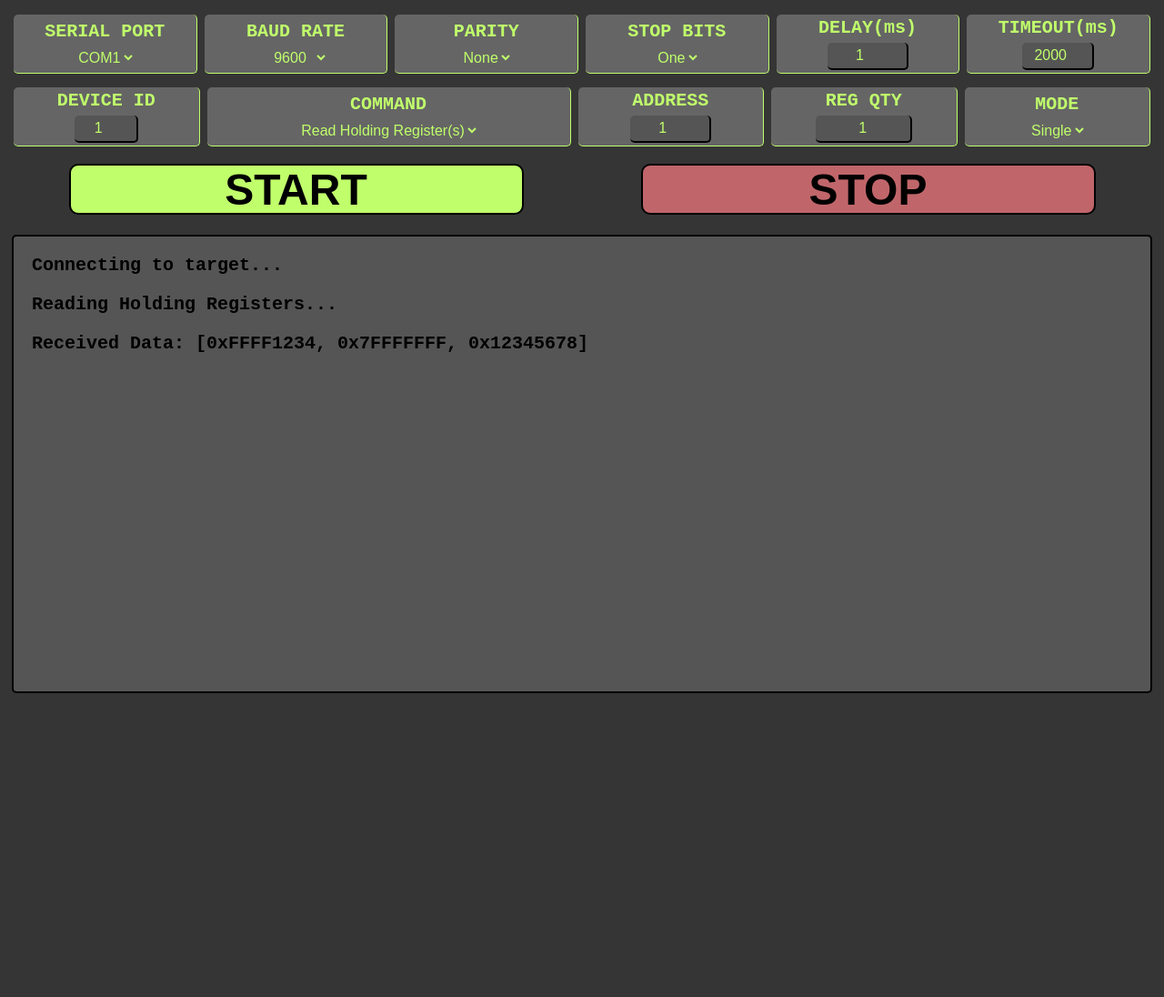
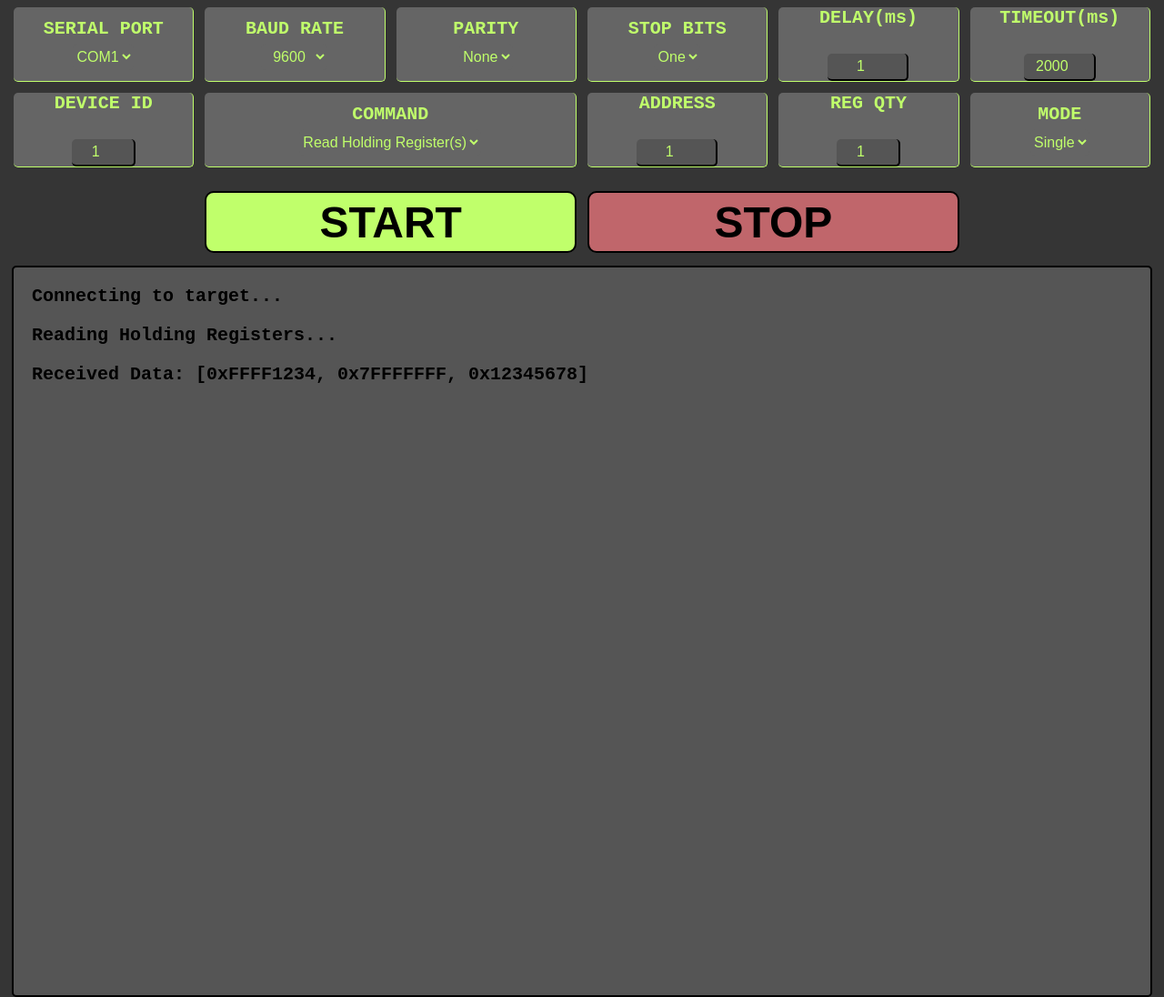
Before and after one commit to bkdyer23/modBusJs, a plain HTML site: page index.html in a window 1280 px wide. Shown: the whole page at 91% size. Before the commit the page ends 800 px from the top, so only its background shows below. Drawn offline with Linux system fonts and the light colour scheme.

Commit message:
Updated HTML classes to have more structured naming and implemented CSS Grid

```diff
--- a/index.html
+++ b/index.html
@@ -9,21 +9,21 @@
 </head>
 <body>
     <div class =  "settings-container">
-        <div class =  "dropdown">
+        <div class =  "setting dropdown">
             <label for="serial-port">SERIAL PORT</label>
             <select name="serial-port" id="serial-port">
                 <option value="COM1">COM1</option>
                 <option value="COM2">COM2</option>
             </select>
         </div>
-        <div class = "dropdown">
+        <div class = "setting dropdown">
             <label for="baudrate">BAUD RATE</label>
             <select name="baudrate" id="baudrate">
                 <option value="9600">9600</option>
                 <option value="115200">115200</option>
             </select>
         </div>
-        <div class = "dropdown">
+        <div class = "setting dropdown">
             <label for="parity">PARITY</label>
             <select name="parity" id="parity">
                 <option value="none">None</option>
@@ -31,37 +31,34 @@
                 <option value="odd">Odd</option>
             </select>
         </div>
-        <div class = "dropdown">
+        <div class = "setting dropdown">
             <label for="stop-bits">STOP BITS</label>
             <select name="stop-bits" id="stop-bits">
                 <option value="One">One</option>
                 <option value="Two">Two</option>
             </select>
         </div>
-        <div class = "form-entry">
-            <form action="index.html" target="_self">
+        <div class = "setting entry">
+            <!-- <form action="index.html" target="_self"> -->
                 <label for="delay">DELAY(ms)</label><br>
                 <input type="number" id="delay" name="delay" min ="0" max = "60000" value = "1" required>
-            </form>
+            <!-- </form> -->
 
         </div>
-        <div class = "form-entry">
-            <form action="index.html" target="_self">
+        <div class = "setting entry">
+            <!-- <form action="index.html" target="_self"> -->
                 <label for="timeout">TIMEOUT(ms)</label><br>
                 <input type="number" id="timeout" name="timeout" min="1000" max = "5000" value="2000" required>
-            </form>
+            <!-- </form> -->
         </div>
-    </div>
-
-    <div class =  "settings-container">
-        <div class = "form-entry">
-            <form action="index.html" target="_self">
+        <div class = "setting entry">
+            <!-- <form action="index.html" target="_self"> -->
                 <label for="device-id">DEVICE ID</label><br>
                 <input type="number" id="device-id" name="device-id" min ="0" max = "247" value = "1" required>
-            </form>
+            <!-- </form> -->
         </div>
 
-        <div class =  "dropdown command">
+        <div class =  "setting dropdown command">
             <label for="command">COMMAND</label>
             <select name="command" id="command">
                 <option value="read-holding-regs">Read Holding Register(s)</option>
@@ -69,30 +66,28 @@
             </select>
         </div>
 
-        <div class = "form-entry">
-            <form action="index.html" target="_self">
+        <div class = "setting entry">
+            <!-- <form action="index.html" target="_self"> -->
                 <label for="starting-address">ADDRESS</label><br>
                 <input type="number" id="starting-address" name="starting-address" min ="0" max = "65535" value = "1" required>
-            </form>
+            <!-- </form> -->
         </div>
-        <div class = "form-entry">
-            <form action="index.html" target="_self">
+        <div class = "setting entry">
+            <!-- <form action="index.html" target="_self"> -->
                 <label for="register-qty">REG QTY</label><br>
-                <input type="register-qty" id="register-qty" name="register-qty" min ="0" max = "125" value = "1" required>
-            </form>
+                <input type="number" id="register-qty" name="register-qty" min ="0" max = "125" value = "1" required>
+            <!-- </form> -->
         </div>
-        <div class = "dropdown">
+        <div class = "setting dropdown">
             <label for="mode">MODE</label>
             <select name="mode" id="mode">
                 <option value="single">Single</option>
                 <option value="scan">Scan</option>
             </select>
         </div>
-
-    </div>
-    <div class =  "settings-container">
         <button type="button" class="start-btn">START</button>
         <button type="button" class="stop-btn">STOP</button>
+
     </div>
     <div class = "output-terminal">
         <div class="output-data">
--- a/styles.css
+++ b/styles.css
@@ -4,56 +4,74 @@ body {
     background-color:  #656565;
     background-color: #353535;
     font-family:'Courier New', Courier, monospace;
+
 }
+
+/* configure grid template, 2x6 */
 .settings-container {
-    /* padding: 10px 0 10px 0;  */
-    display: flex;
-    justify-content: center;
-    align-items: center;
-    height: 80px;
-    gap: 8px;
+    display: grid;
+    grid-template-columns: repeat(6, 1fr);
+    grid-template-rows: repeat(3, 1fr);
+    align-content: center;
+    gap: 12px;
     max-width: 1250px;
     min-width: 750px;
     margin:0 auto;
 }
-.settings-container > * , .dropdown select, .form-entry input, .command {
+
+/* Style text, border, and background for each setting box */
+.setting, select, input {
     text-align: center;
     color: #656565;
     color: #c0ff6b;
     background-color: #d5d5d5;
     background-color: #c0ff6b;
     background-color: #656565;
-    border: 1px black;
     border: solid #c0ff6b;
+    border-radius: 5px;
     border-width:  0 1px 1px  0;
 }
 
-.settings-container > * {
+/* Style  */
+.setting, button{
     display: flex;
     flex-direction: column;
     justify-content: center;
-    gap: 8px;
-    max-width: 200px;
-    height: 70%;
-    flex: 1;
-    border-radius: 5px;
+    align-items: center;
     font-weight: bold;
     font-size: 1.25rem;
-    padding: 4px;
+    /* padding: 10px 0; */
 }
 
 
-.dropdown select, .form-entry input {
+
+.dropdown select, .entry input {
     border: none;
     font-size: 1rem;
-    outline: none;
+    /* outline: none; */
     align-self: center;
     max-width: 100px;
+    margin-top: 5px;
+    margin-bottom: 0px;
+    padding-top: 5px;
+    padding-bottom: 5px;
+
 }
 
+/* Style the input fields and remove default arrows */
+.entry input {
+
+    background-color: #555555;
+    border-radius: 5px;
+    border: 1px solid black;
+    border-width: 0 2px 2px 0;
+    outline: none;
+    appearance: textfield;
+}
+
+/* position modbus command setting box and double the size compared to the other settings boxes */
 .command {
-    flex: 2;
-    max-width: 400px;
+    grid-column: 2 / 4;
 
 }
 
@@ -61,30 +79,17 @@ body {
     max-width: 200px;
 }
 
-.form-entry input {
-    margin-top: 5px;
-    margin-bottom: 0px;
-    padding-top: 5px;
-    padding-bottom: 5px;
-    background-color: #555555;
-    border-radius: 5px;
-    border: 0 solid black;
-    border-width: 0 2px 2px 0;
-    outline: none;
-
-}
-
 .start-btn, .stop-btn{
     background-color: #c0ff6b;
     color: black;
     font-size: 3rem;
-    max-width: 40%;
     align-items: center;
-    margin-top: 20px;
+    margin-top: 14px;
     border-radius: 10px;
     border: 2px solid black;
-    max-height: 120px;
-    margin: 0 auto;
+}
+.start-btn {
+    grid-column: 2 / 4;
 }
 
 .start-btn:hover {
@@ -94,6 +99,13 @@ body {
     color: #c0ff6b;
 }
 
+.stop-btn {
+    grid-column: 4 / 6;
+    background-color: #9e1b32;
+    background-color: #c0666b;
+    color: black;
+}
+
 .stop-btn:hover {
     border-color: #c0666b;
     border-width: 1px;
@@ -101,11 +113,6 @@ body {
     color: #c0666b;
 }
 
-.stop-btn {
-    background-color: #9e1b32;
-    background-color: #c0666b;
-    color: black;
-}
 
 .output-terminal{
     background-color: #555555;
@@ -113,8 +120,9 @@ body {
     border-radius: 5px;
     max-width: 1250px;
     min-width: 750px;
-    height: 500px;
-    margin: 10px auto;
+    height: 100vh;
+    margin: 14px auto;
+    margin-bottom: 100px;
 }
 
 .output-data{
@@ -124,14 +132,5 @@ body {
 }
 
 @media (max-width:950px){
-    .settings-container {
-        height: 120px;
-    }
+/* Add responsive design here */
 }
-/*
-#ff124f orangish hot pink
-#ff00ao hot pink
-#fe75fe pink
-#7a04eb purple
-#120458 dark blue
-*/
```
